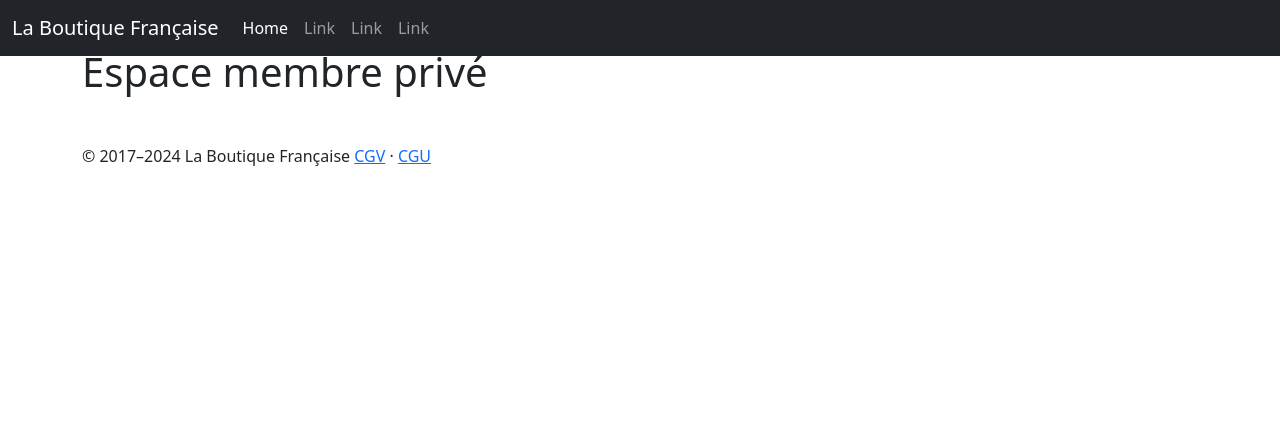
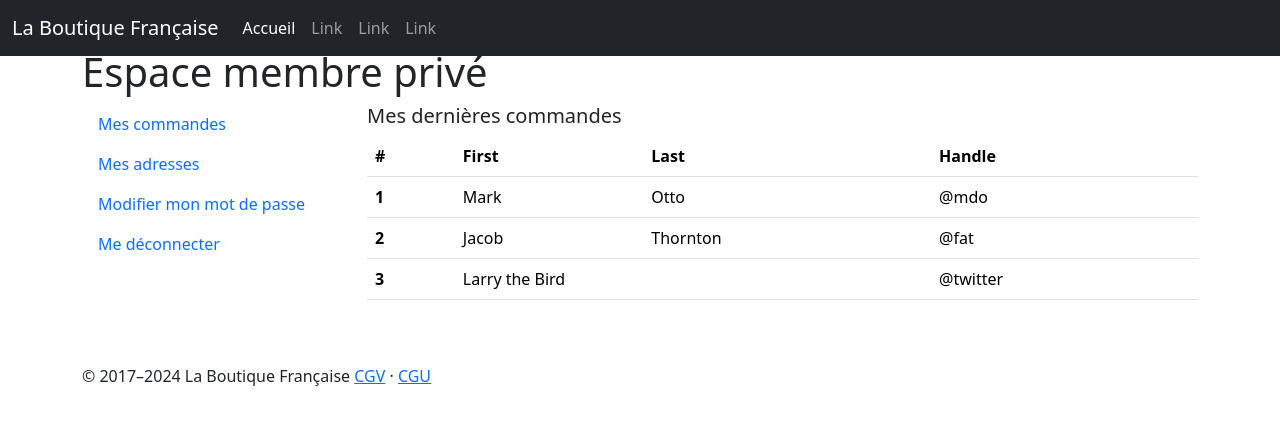
Before and after one commit to najia01/laboutiquefrancaise, a Symfony app: template templates/account/index.html.twig in a window 1280 px wide. Shown: the top 425 px of the page. Run offline with Twig, Linux system fonts and the light colour scheme; the template is opened without the code that fills it, so the values that code supplies are empty; some libraries are stand-ins or nearby versions.

Commit message:
modify password

```diff
--- /dev/null
+++ b/templates/account/_menu.html.twig
@@ -0,0 +1,17 @@
+
+
+
+<ul class="nav flex-column bg-light-blue">
+  <li class="nav-item">
+    <a class="nav-link " href="{{ path('app_account') }}">Mes commandes </a>
+  </li>
+  <li class="nav-item">
+    <a class="nav-link" href="#">Mes adresses</a>
+  </li>
+  <li class="nav-item">
+    <a class="nav-link" href="{{ path('app_account_modify_pwd') }}">Modifier mon mot de passe</a>
+  </li>
+  <li class="nav-item">
+    <a class="nav-link href="{{ path('app_logout') }}" >Me déconnecter</a>
+  </li>
+</ul>
--- a/templates/account/index.html.twig
+++ b/templates/account/index.html.twig
@@ -3,8 +3,49 @@
 
 {% block body %}
 
+
 <div class="container my-5">
 <h1>Espace membre privé</h1>
+<div class="row">
+<div class="col-md-3">
+{% include "account/_menu.html.twig" %}
+</div>
+
+<div class="col-md-9">
+<h5>Mes dernières commandes</h5>
+<table class="table">
+  <thead>
+    <tr>
+      <th scope="col">#</th>
+      <th scope="col">First</th>
+      <th scope="col">Last</th>
+      <th scope="col">Handle</th>
+    </tr>
+  </thead>
+  <tbody>
+    <tr>
+      <th scope="row">1</th>
+      <td>Mark</td>
+      <td>Otto</td>
+      <td>@mdo</td>
+    </tr>
+    <tr>
+      <th scope="row">2</th>
+      <td>Jacob</td>
+      <td>Thornton</td>
+      <td>@fat</td>
+    </tr>
+    <tr>
+      <th scope="row">3</th>
+      <td colspan="2">Larry the Bird</td>
+      <td>@twitter</td>
+    </tr>
+  </tbody>
+</table>
+</div>
+</div>
+
+
 </div>
 
 {% endblock %}
--- a/templates/base.html.twig
+++ b/templates/base.html.twig
@@ -1,4 +1,3 @@
-
 <!doctype html>
 <html lang="fr" data-bs-theme="auto">
 	<head>
@@ -9,7 +8,8 @@
 
 		<link rel="stylesheet" href="{{ asset('assets/styles.css') }}">
 
-    <link href="{{ asset('assets/css/bootstrap.min.css') }}" rel="stylesheet">
+		<link
+		href="{{ asset('assets/css/bootstrap.min.css') }}" rel="stylesheet">
 
 		<!-- Custom styles for this template -->
 		<link href="{{ asset('assets/css/carousel.css') }}" rel="stylesheet">
@@ -21,14 +21,14 @@
 		<header data-bs-theme="dark">
 			<nav class="navbar navbar-expand-md navbar-dark fixed-top bg-dark">
 				<div class="container-fluid">
-            <a class="navbar-brand" href="#">La Boutique Française</a>
+					<a class="navbar-brand" href="{{ path('app_home')}}">La Boutique Française</a>
 					<button class="navbar-toggler" type="button" data-bs-toggle="collapse" data-bs-target="#navbarCollapse" aria-controls="navbarCollapse" aria-expanded="false" aria-label="Toggle navigation">
 						<span class="navbar-toggler-icon"></span>
 					</button>
 					<div class="collapse navbar-collapse" id="navbarCollapse">
 						<ul class="navbar-nav me-auto mb-2 mb-md-0">
 							<li class="nav-item">
-                        <a class="nav-link active" aria-current="page" href="#">Home</a>
+								<a class="nav-link active" aria-current="page" href="{{ path('app_home')}}">Accueil</a>
 							</li>
 							<li class="nav-item">
 								<a class="nav-link" href="#">Link</a>
@@ -41,8 +41,24 @@
 							</li>
 						</ul>
 						<div class="speed-menu">
-                    <a href=""><i data-feather="user"></i></a>
-                    <a href=""><i data-feather="shopping-cart"></i></a>
+
+							{% if app.user %}
+
+								<a href="{{ path ('app_account')}}">
+									<i data-feather="user"></i>
+									{{app.user.firstname }}</a>
+
+							{% else %}
+								<a href="{{ path ('app_login')}}">
+									<i data-feather="user"></i>
+								</a>
+
+							{% endif %}
+
+
+							<a href="">
+								<i data-feather="shopping-cart"></i>
+							</a>
 						</div>
 					</div>
 				</div>
@@ -51,11 +67,26 @@
 
 		<main>
 
-  {% block body %} {% endblock %}
+			<div class="container">
+			{% for label, messages in app.flashes %}
+				{% for message in messages %}
+					<div class="alert mt-4 alert-{{ label }}">
+						{{ message }}
+					</div>
+				{% endfor %}
+			{% endfor %}
+			</div>
+
+
+			{% block body %}{% endblock %}
 
 			<!-- FOOTER -->
 			<footer class="container">
-        <p>&copy; 2017–2024 La Boutique Française <a href="#">CGV</a> &middot; <a href="#">CGU</a></p>
+				<p>&copy; 2017–2024 La Boutique Française
+					<a href="#">CGV</a>
+					&middot;
+					<a href="#">CGU</a>
+				</p>
 			</footer>
 		</main>
 
--- a/templates/register/index.html.twig
+++ b/templates/register/index.html.twig
@@ -9,6 +9,10 @@
 
 {{ form(registerForm) }}
 
+<br>
+
+Vous avez déjà un compte?<a href="{{ path('app_login')}}"> Connectez-vous</a>
+
 </div>
 
 {% endblock %}
```
Also changed, not shown: src/Controller/AccountController.php (+33 -0 lines), src/Controller/LoginController.php (+8 -0 lines), src/Controller/RegisterController.php (+8 -0 lines), src/Form/PasswordUserType.php (added, +93 -0 lines), templates/account/password.html.twig (added, +26 -0 lines), templates/login/index.html.twig (+5 -2 lines), 1 other file. Lines whose indentation alone changed are shown as unchanged.
